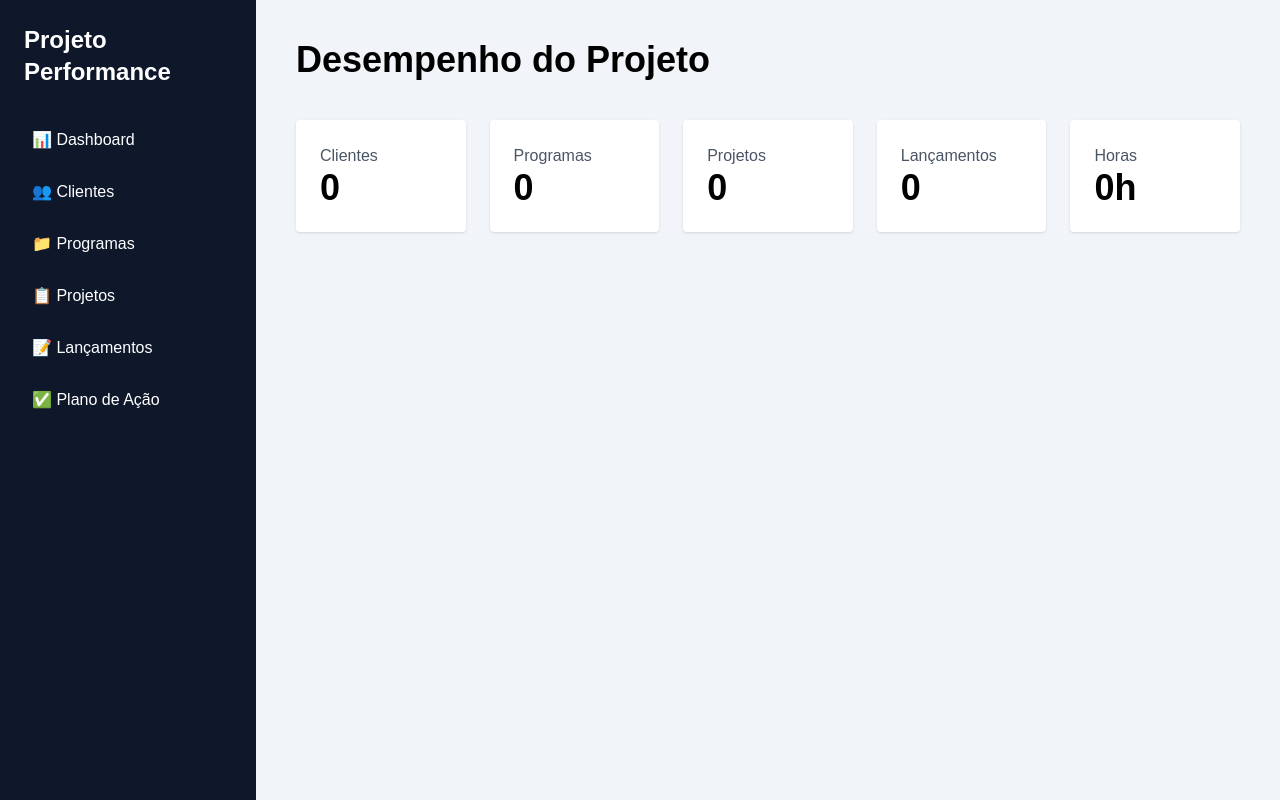
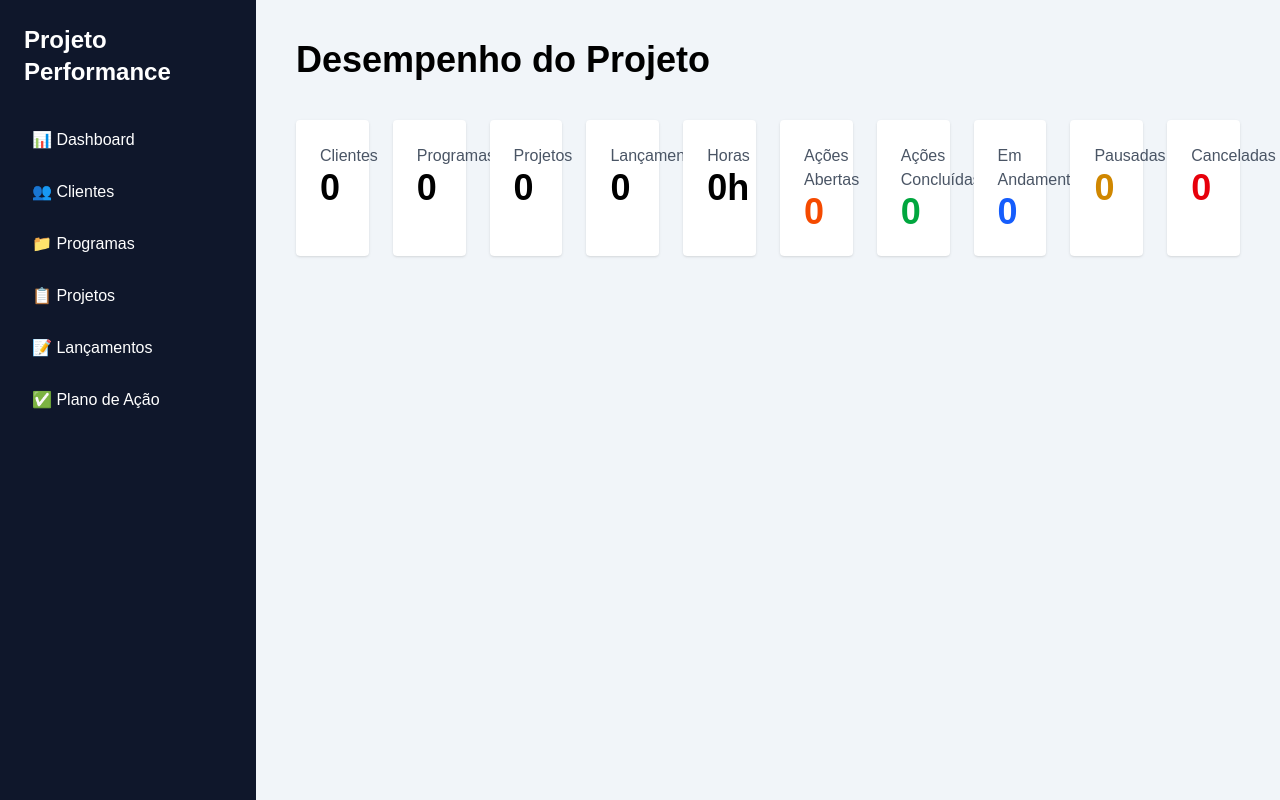
Before and after one commit to barretoaugusto/projeto-performance, a Next.js app: page / in a window 1280 px wide. Built offline with nearby package versions, Linux system fonts and the light colour scheme; no server answers; the database is empty.

Commit message:
Sprint 14 - Responsavel e prazo editaveis

```diff
--- a/app/acoes/page.tsx
+++ b/app/acoes/page.tsx
@@ -9,6 +9,13 @@ export default function AcoesPage() {
   const [responsavel, setResponsavel] = useState("");
   const [prazo, setPrazo] = useState("");
   const [status, setStatus] = useState("Aberta");
+  const [responsaveis, setResponsaveis] = useState<
+  Record<string, string>
+>({});
+
+const [prazos, setPrazos] = useState<
+  Record<string, string>
+>({});
 
   useEffect(() => {
     carregarAcoes();
@@ -57,11 +64,30 @@ console.log("ERROR:", error);
     carregarAcoes();
   }
 
-  async function concluirAcao(id: string) {
+  async function atualizarStatus(
+  id: string,
+  novoStatus: string
+) {
   const { error } = await supabase
     .from("acoes")
     .update({
-        status: "Concluída",
+      status: novoStatus,
+    })
+    .eq("id", id);
+
+  if (error) {
+    console.error(error);
+    return;
+  }
+
+  carregarAcoes();
+}
+async function atualizarAcao(id: string) {
+  const { error } = await supabase
+    .from("acoes")
+    .update({
+      responsavel: responsaveis[id],
+      prazo: prazos[id],
     })
     .eq("id", id);
 
@@ -131,6 +157,46 @@ console.log("ERROR:", error);
             <h2 className="text-xl font-bold text-black">
               {acao.descricao}
             </h2>
+            <input
+  placeholder="Responsável"
+  value={
+    responsaveis[acao.id] ??
+    acao.responsavel ??
+    ""
+  }
+  onChange={(e) =>
+    setResponsaveis({
+  ...responsaveis,
+  [acao.id]: e.target.value,
+})
+  }
+  className="border p-2 w-full mt-3 text-black"
+/>
+
+<input
+  type="date"
+  value={
+    prazos[acao.id] ??
+    acao.prazo ??
+    ""
+  }
+  onChange={(e) =>
+  setPrazos({
+  ...prazos,
+  [acao.id]: e.target.value,
+})
+  }
+  className="border p-2 w-full mt-2 text-black"
+/>
+
+<button
+  onClick={() =>
+    atualizarAcao(acao.id)
+  }
+  className="mt-2 bg-slate-700 text-white px-3 py-1 rounded"
+>
+  💾 Salvar Dados
+</button>
 
             <p className="text-gray-700 mt-2">
               Responsável: {acao.responsavel}
@@ -144,14 +210,57 @@ console.log("ERROR:", error);
               Status: {acao.status}
             </p>
 
-            {acao.status !== "Concluída" && (
+            <div className="mt-3 flex gap-2 flex-wrap">
+
   <button
-                onClick={() => concluirAcao(acao.id)}
-                className="mt-3 bg-green-600 text-white px-3 py-1 rounded"
+    onClick={() =>
+      atualizarStatus(
+        acao.id,
+        "Em Andamento"
+      )
+    }
+    className="bg-blue-600 text-white px-3 py-1 rounded"
   >
-                ✅ Concluir
+    ▶ Em Andamento
   </button>
-            )}
+
+  <button
+    onClick={() =>
+      atualizarStatus(
+        acao.id,
+        "Pausada"
+      )
+    }
+    className="bg-yellow-500 text-white px-3 py-1 rounded"
+  >
+    ⏸ Pausada
+  </button>
+
+  <button
+    onClick={() =>
+      atualizarStatus(
+        acao.id,
+        "Cancelada"
+      )
+    }
+    className="bg-red-600 text-white px-3 py-1 rounded"
+  >
+    ❌ Cancelada
+  </button>
+
+  <button
+    onClick={() =>
+      atualizarStatus(
+        acao.id,
+        "Concluída"
+      )
+    }
+    className="bg-green-600 text-white px-3 py-1 rounded"
+  >
+    ✅ Concluída
+  </button>
+
+</div>
           </div>
         ))}
       </div>
--- a/app/lancamentos/page.tsx
+++ b/app/lancamentos/page.tsx
@@ -79,6 +79,18 @@ export default function LancamentosPage() {
           proximos_passos: proximosPassos,
         },
       ]);
+if (problemas.trim() !== "") {
+  await supabase
+    .from("acoes")
+    .insert([
+      {
+        descricao: problemas,
+        responsavel: "Não Definido",
+        prazo: null,
+        status: "Aberta",
+      },
+    ]);
+}
 
     if (error) {
       alert(JSON.stringify(error));
--- a/app/page.tsx
+++ b/app/page.tsx
@@ -9,6 +9,11 @@ export default function Home() {
   const [projetos, setProjetos] = useState(0);
   const [lancamentos, setLancamentos] = useState(0);
   const [horas, setHoras] = useState(0);
+  const [acoesAbertas, setAcoesAbertas] = useState(0);
+  const [acoesConcluidas, setAcoesConcluidas] = useState(0);
+  const [acoesAndamento, setAcoesAndamento] = useState(0);
+  const [acoesPausadas, setAcoesPausadas] = useState(0);
+  const [acoesCanceladas, setAcoesCanceladas] = useState(0);
 
   useEffect(() => {
     carregarIndicadores();
@@ -42,6 +47,39 @@ export default function Home() {
         item.horas_trabalhadas || 0
       );
     });
+    const acoesResult = await supabase
+  .from("acoes")
+  .select("status");
+
+const abertas =
+  acoesResult.data?.filter(
+    (acao: any) => acao.status === "Aberta"
+  ).length || 0;
+
+const concluidas =
+  acoesResult.data?.filter(
+    (acao: any) => acao.status === "Concluída"
+  ).length || 0;
+  const andamento =
+  acoesResult.data?.filter(
+    (acao: any) => acao.status === "Em Andamento"
+  ).length || 0;
+
+const pausadas =
+  acoesResult.data?.filter(
+    (acao: any) => acao.status === "Pausada"
+  ).length || 0;
+
+const canceladas =
+  acoesResult.data?.filter(
+    (acao: any) => acao.status === "Cancelada"
+  ).length || 0;
+
+setAcoesAbertas(abertas);
+setAcoesConcluidas(concluidas);
+setAcoesAndamento(andamento);
+setAcoesPausadas(pausadas);
+setAcoesCanceladas(canceladas);
 
     setClientes(clientesResult.count || 0);
     setProgramas(programasResult.count || 0);
@@ -56,7 +94,7 @@ export default function Home() {
         Desempenho do Projeto
       </h1>
 
-      <div className="grid grid-cols-5 gap-6">
+      <div className="grid grid-cols-10 gap-6">
 
         <div className="bg-white p-6 rounded shadow">
           <h2 className="text-gray-600">
@@ -107,6 +145,54 @@ export default function Home() {
             {horas}h
           </p>
         </div>
+        <div className="bg-white p-6 rounded shadow">
+  <h2 className="text-gray-600">
+    Ações Abertas
+  </h2>
+
+  <p className="text-4xl font-bold text-orange-600">
+    {acoesAbertas}
+  </p>
+</div>
+
+<div className="bg-white p-6 rounded shadow">
+  <h2 className="text-gray-600">
+    Ações Concluídas
+  </h2>
+
+  <p className="text-4xl font-bold text-green-600">
+    {acoesConcluidas}
+  </p>
+</div>
+<div className="bg-white p-6 rounded shadow">
+  <h2 className="text-gray-600">
+    Em Andamento
+  </h2>
+
+  <p className="text-4xl font-bold text-blue-600">
+    {acoesAndamento}
+  </p>
+</div>
+
+<div className="bg-white p-6 rounded shadow">
+  <h2 className="text-gray-600">
+    Pausadas
+  </h2>
+
+  <p className="text-4xl font-bold text-yellow-600">
+    {acoesPausadas}
+  </p>
+</div>
+
+<div className="bg-white p-6 rounded shadow">
+  <h2 className="text-gray-600">
+    Canceladas
+  </h2>
+
+  <p className="text-4xl font-bold text-red-600">
+    {acoesCanceladas}
+  </p>
+</div>
 
       </div>
     </main>
```
Lines whose indentation alone changed are shown as unchanged.
